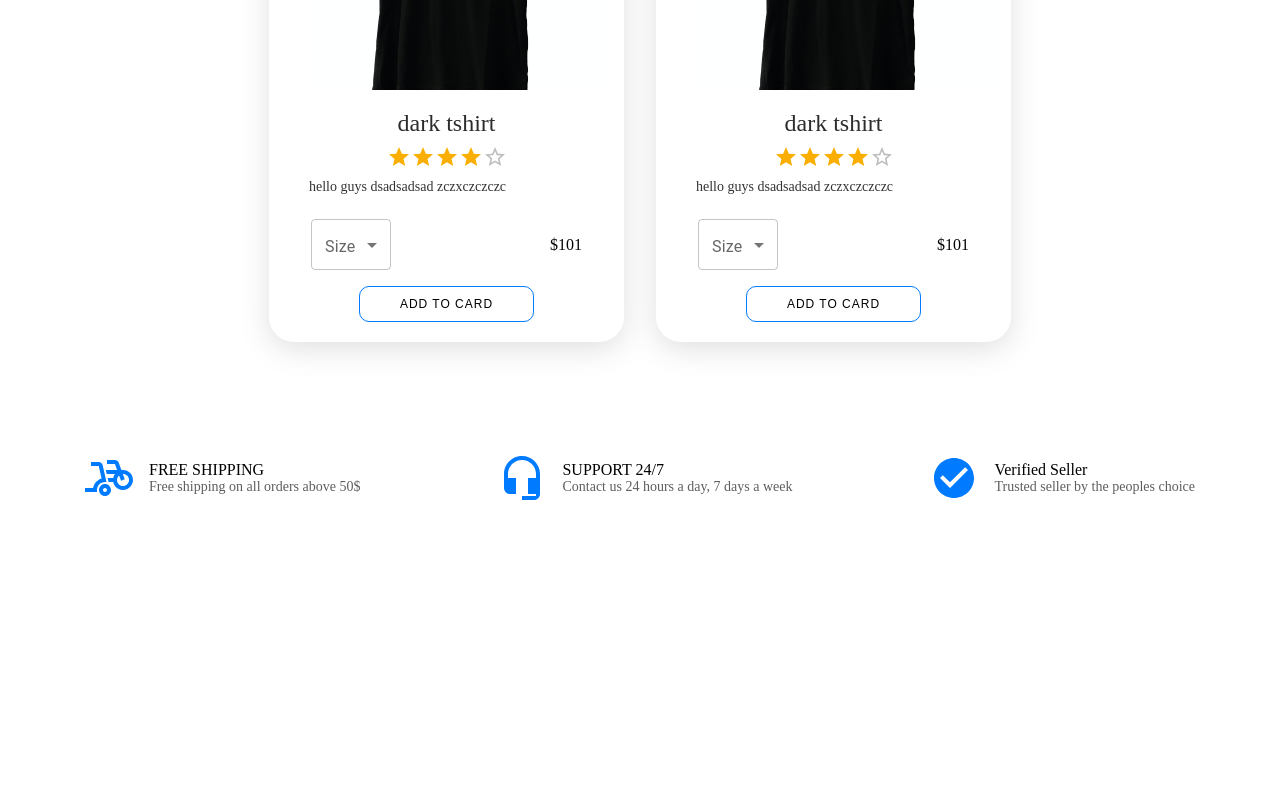
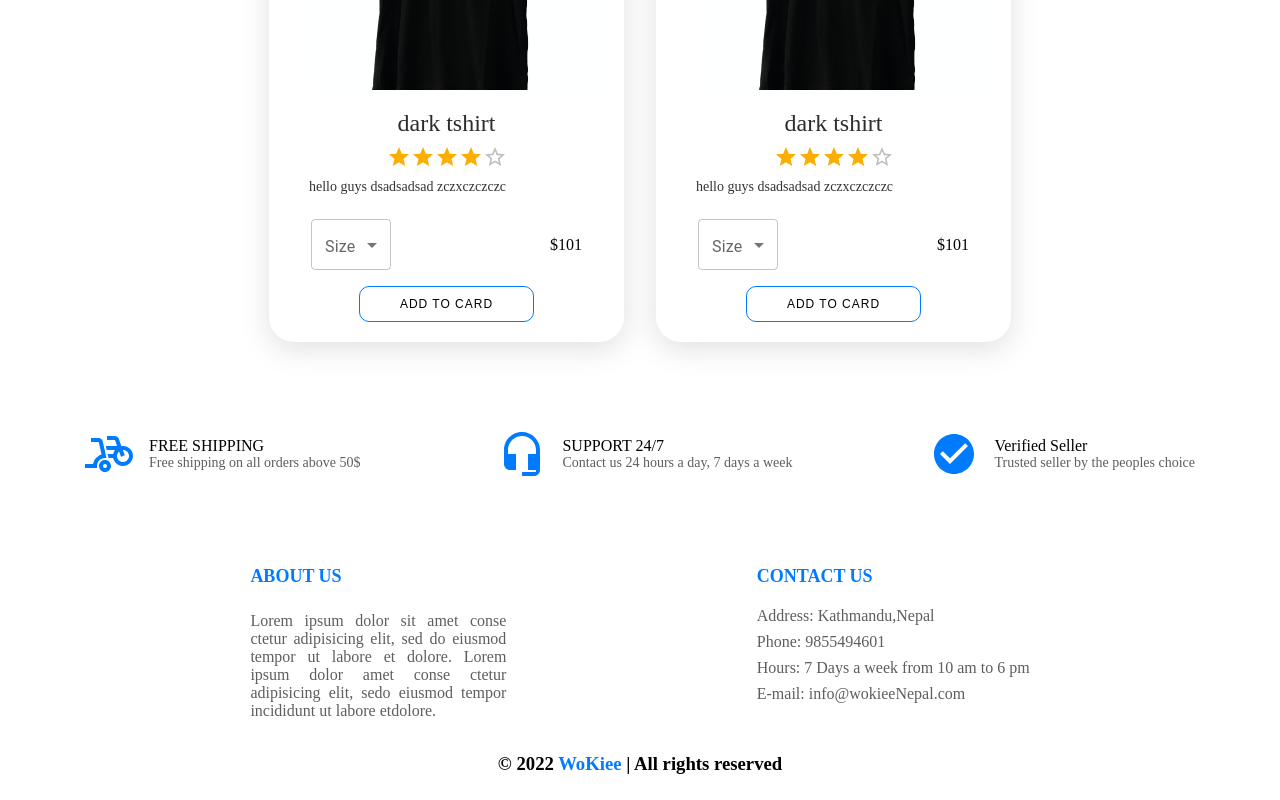
Before and after one commit to ShubhamShrestha25/wokiee, a React (Create React App) app: page / in a window 1280 px wide. Shown: the part 2259-3059 px from the top of the page. Before the commit the page ends 2873 px from the top, so only its background shows below. Built offline with nearby package versions, Linux system fonts and the light colour scheme.

Commit message:
Footer!!!

```diff
--- /dev/null
+++ b/src/component/footer/Footer.css
@@ -0,0 +1,50 @@
+.footer h3 {
+  text-align: center;
+  margin: 25px 0px;
+}
+
+.footer span {
+  color: #007bff;
+}
+
+.footerTop {
+  display: flex;
+  justify-content: space-evenly;
+}
+
+.footerAboutus {
+  width: 20%;
+}
+
+.footerAboutus p,
+.footerContactus p {
+  text-align: justify;
+  margin: 8px 0px;
+  color: rgb(94, 94, 95);
+}
+
+.footerContactus h4 {
+  margin-bottom: 20px;
+  color: #007bff;
+  font-size: 18px;
+}
+
+.footerAboutus h4 {
+  margin-bottom: 25px;
+  color: #007bff;
+  font-size: 18px;
+}
+
+@media screen and (max-width: 800px) {
+  .footerTop {
+    flex-direction: column;
+    justify-content: center;
+    align-items: center;
+    gap: 2rem;
+  }
+
+  .footerAboutus,
+  .footerContactus {
+    width: 70%;
+  }
+}
--- /dev/null
+++ b/src/component/footer/Footer.js
@@ -0,0 +1,32 @@
+import "./Footer.css";
+const Footer = () => {
+  return (
+    <div className="footer">
+      <div className="footerTop">
+        <div className="footerAboutus">
+          <h4>ABOUT US</h4>
+          <p>
+            Lorem ipsum dolor sit amet conse ctetur adipisicing elit, sed do
+            eiusmod tempor ut labore et dolore. Lorem ipsum dolor amet conse
+            ctetur adipisicing elit, sedo eiusmod tempor incididunt ut labore
+            etdolore.
+          </p>
+        </div>
+        <div className="footerContactus">
+          <h4>CONTACT US</h4>
+          <p>Address: Kathmandu,Nepal</p>
+          <p>Phone: 9855494601</p>
+          <p>Hours: 7 Days a week from 10 am to 6 pm</p>
+          <p>E-mail: info@wokieeNepal.com</p>
+        </div>
+      </div>
+      <h3>
+        {" "}
+        &copy; {new Date().getFullYear()} <span>WoKiee</span> | All rights
+        reserved
+      </h3>
+    </div>
+  );
+};
+
+export default Footer;
--- a/src/component/services/Services.css
+++ b/src/component/services/Services.css
@@ -1,7 +1,7 @@
 .services {
   display: flex;
   justify-content: space-around;
-  margin: 7rem 1rem;
+  margin: 5.5rem 1rem;
 }
 
 .servicesItems {
--- a/src/pages/Home.js
+++ b/src/pages/Home.js
@@ -3,6 +3,7 @@ import Navbar from "../component/navbar/Navbar";
 import NewProducts from "../component/homeProducts/NewProducts";
 import SimpleSlider from "../component/slider/SimpleSlider";
 import Services from "../component/services/Services";
+import Footer from "../component/footer/Footer";
 
 const Home = () => {
   return (
@@ -12,6 +13,7 @@ const Home = () => {
       <Category />
       <NewProducts />
       <Services />
+      <Footer />
     </div>
   );
 };
```
